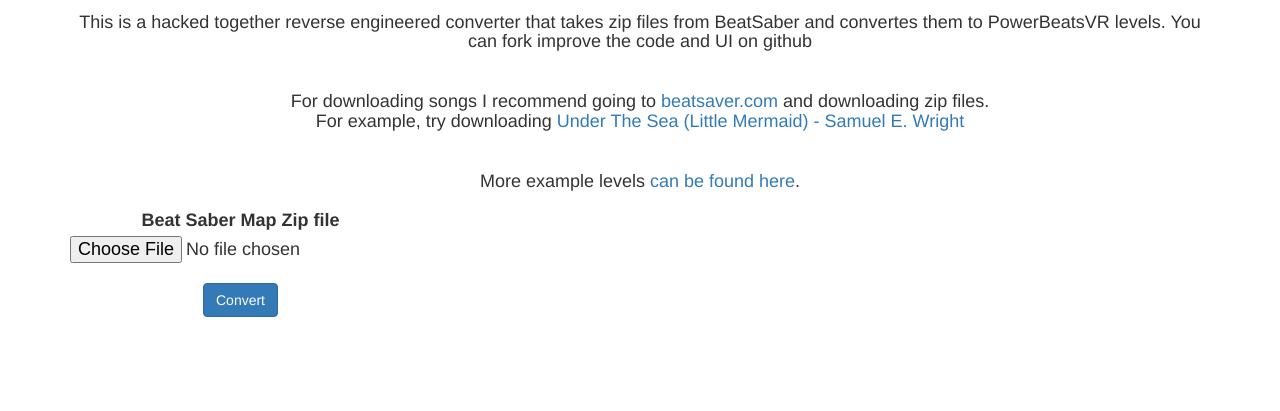
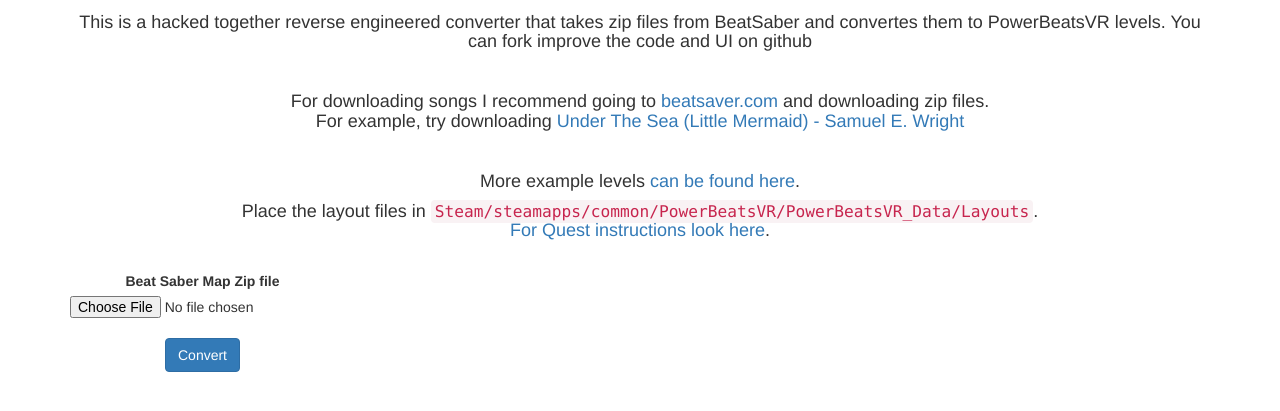
Before and after one commit to guysoft/PowerBeatsVR_song_writer, a Flask app: page / in a window 1280 px wide. Shown: the part 236-647 px from the top of the page. Run offline with Flask 2, Linux system fonts and the light colour scheme; some libraries are stand-ins or nearby versions.

Commit message:
Add layout and quest instructions

```diff
--- a/src/app/templates/upload.html
+++ b/src/app/templates/upload.html
@@ -17,6 +17,7 @@
      <h4>For downloading songs I recommend going to <a href="https://beatsaver.com/" target="_blank">beatsaver.com</a> and downloading zip files.<br/>For example, try downloading <a href="https://as.cdn.beatsaver.com/f745bac45c618fa2c49a0ee0c383f2a6cb356a78.zip" download>Under The Sea (Little Mermaid) - Samuel E. Wright</a></h4>
      <br/>
      <h4>More example levels <a href="https://gnethomelinux.com/files/powerbeatsvr/">can be found here</a>.<br/>
+     <h4>Place the layout files in <code>Steam/steamapps/common/PowerBeatsVR/PowerBeatsVR_Data/Layouts</code>.<br/><a href="https://www.powerbeatsvr.com/frequently-asked-questions/#Copy-Custom-Layouts-To-Quest">For Quest instructions look here</a>.<br/></h4>
      <table><tr><td>
       <form action = "/uploader" method = "POST" enctype = "multipart/form-data">
         <div class="form-group">
```
